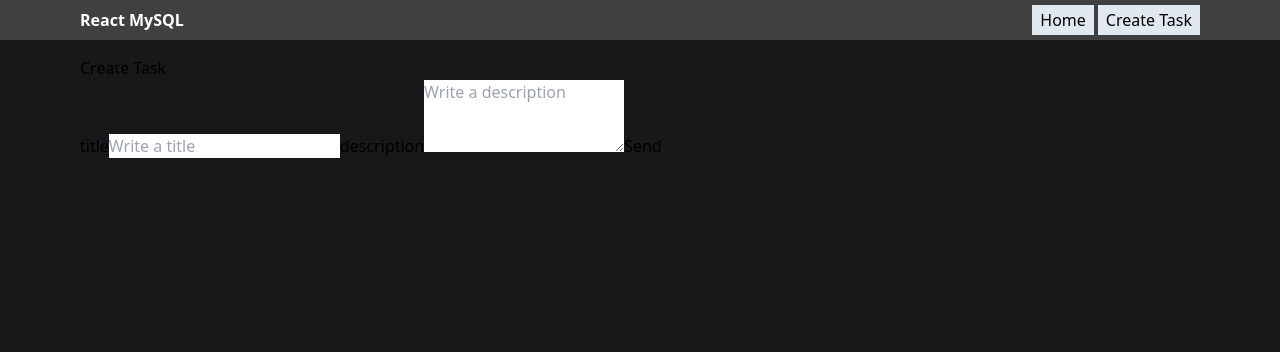
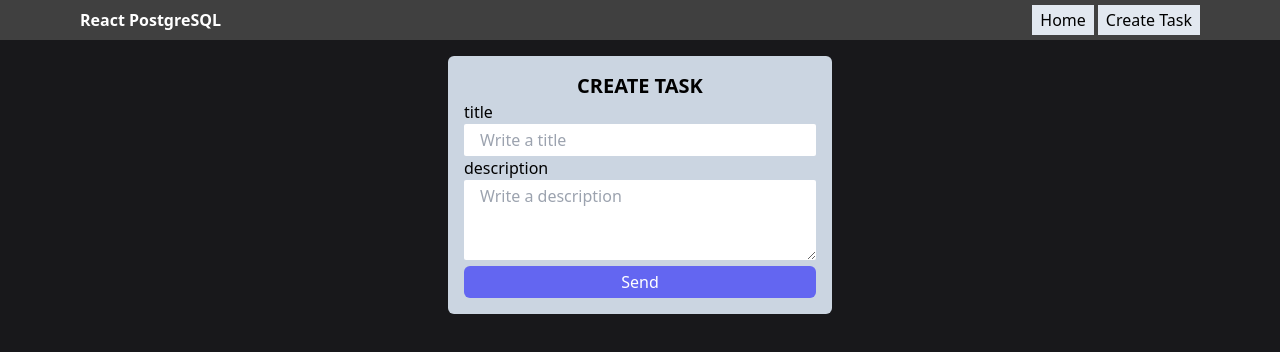
Before and after one commit to alej1286/MySQL-MERN-Stack-Basic-CRUD, a React (Vite) app in the folder client/: page /new in a window 1280 px wide. Shown: the top 352 px of the page. Built offline with nearby package versions, Linux system fonts and the light colour scheme.

Commit message:
CRUD Base Created Full working

```diff
--- a/client/src/components/Navbar.jsx
+++ b/client/src/components/Navbar.jsx
@@ -3,7 +3,7 @@ const Navbar = () => {
   return (
     <div className="bg-neutral-700 flex justify-between px-20 py-2">
       <Link className="text-white font-bold" to="/">
-        <h1>React MySQL</h1>
+        <h1>React PostgreSQL</h1>
       </Link>
       <ul className="flex gap-x-1">
         <li>
--- a/client/src/pages/Taskform.jsx
+++ b/client/src/pages/Taskform.jsx
@@ -28,7 +28,6 @@ const Taskform = () => {
 
   return (
     <div>
-      <h1>{params.id ? `Update Task` : `Create Task`}</h1>
       <Formik
         initialValues={task}
         enableReinitialize={true}
@@ -38,32 +37,38 @@ const Taskform = () => {
             setTask(values);
           } else {
             await createTask(values);
-            navigate(`/`);
             //actions.resetForm();
           }
+          navigate(`/`);
         }}
       >
         {({ handleChange, handleSubmit, values, isSubmitting }) => (
-          <Form onSubmit={handleSubmit}>
-            <label>title</label>
+          <Form
+            onSubmit={handleSubmit}
+            className="bg-slate-300 max-w-sm rounded-md p-4 mx-auto mt-auto"
+          >
+            <h1 className="text-xl font-bold uppercase text-center">{params.id ? `Update Task` : `Create Task`}</h1>
+            <label className="block">title</label>
             <input
               type="text"
               name="title"
               placeholder="Write a title"
               onChange={handleChange}
+              className="px-4 py-1 rounded-sm w-full"
               value={values.title}
             />
 
-            <label>description</label>
+            <label className="block">description</label>
             <textarea
               name="description"
               rows="3"
               placeholder="Write a description"
               onChange={handleChange}
+              className="px-4 py-1 rounded-sm w-full"
               value={values.description}
             ></textarea>
 
-            <button type="submit" disabled={isSubmitting}>
+            <button type="submit" disabled={isSubmitting} className="block bg-indigo-500 px-2 py-1 text-white w-full rounded-md">
               {isSubmitting ? "Sending..." : "Send"}
             </button>
           </Form>
```
